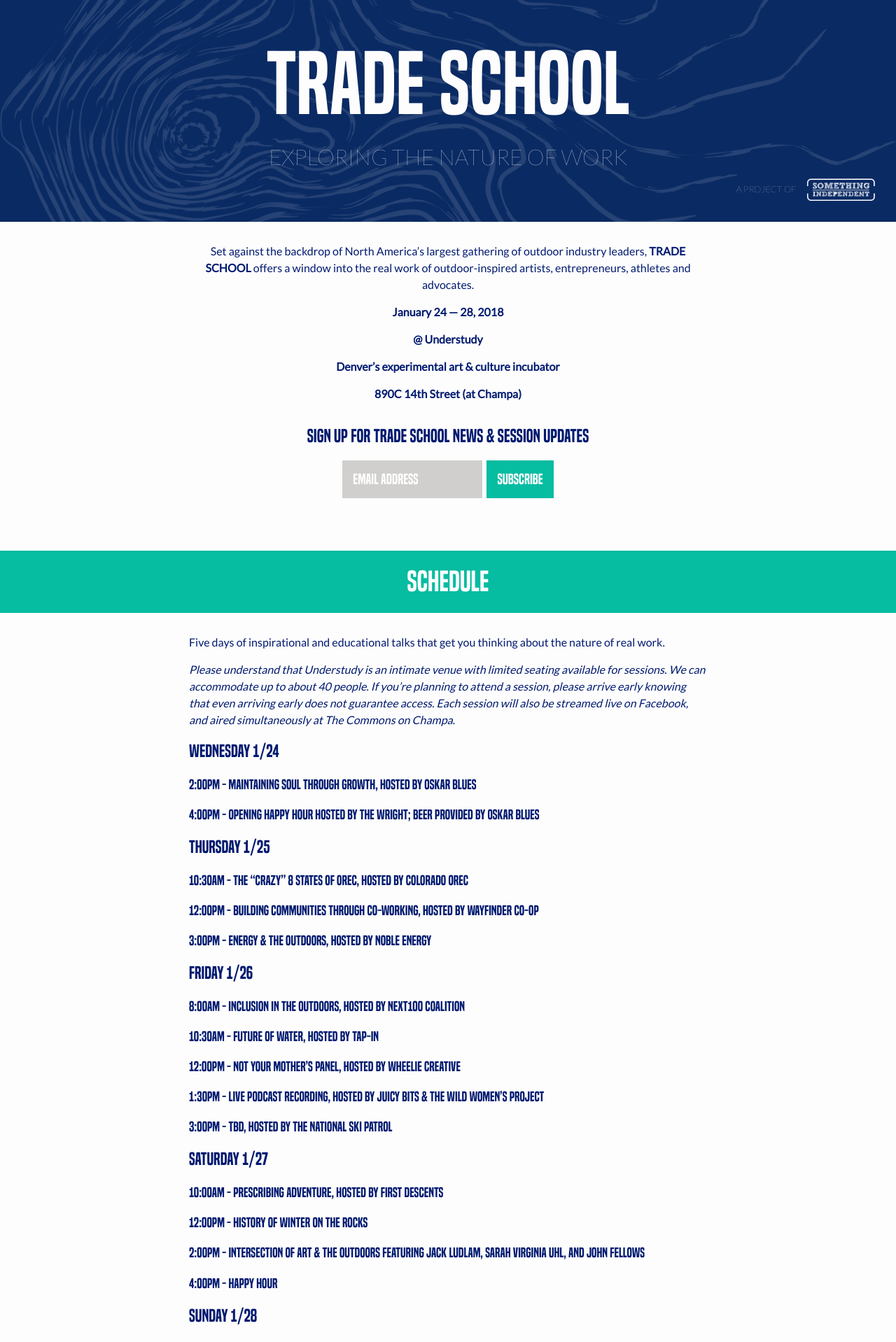
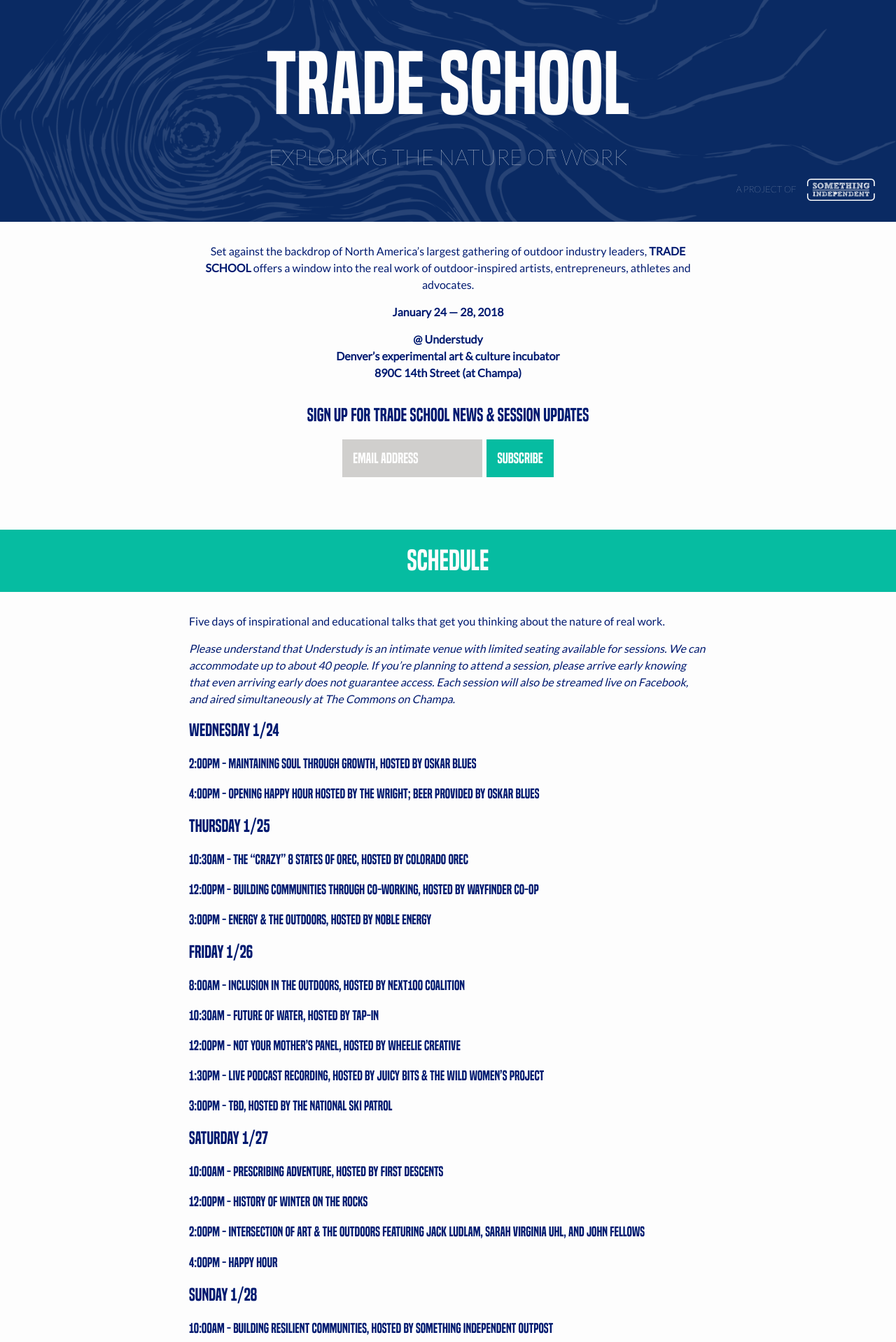
Before and after one commit to somethingindependent/tradeschool, a Jekyll site: the page built from index.html, in a window 1280 px wide. Shown: the top 1918 px of the page at 70% size. Built offline with Jekyll 4.4.1, drawn with Linux system fonts in a browser that asks for light colours.

```diff
--- a/_includes/intro.md
+++ b/_includes/intro.md
@@ -2,8 +2,6 @@ Set against the backdrop of North America’s largest gathering of outdoor indus
 
 **January 24 &mdash; 28, 2018**
 
-**@ Understudy**
-
-**Denver’s experimental art & culture incubator**
-
-**890C 14th Street (at Champa)**
+**@ Understudy
+Denver’s experimental art & culture incubator
+890C 14th Street (at Champa)**
```
